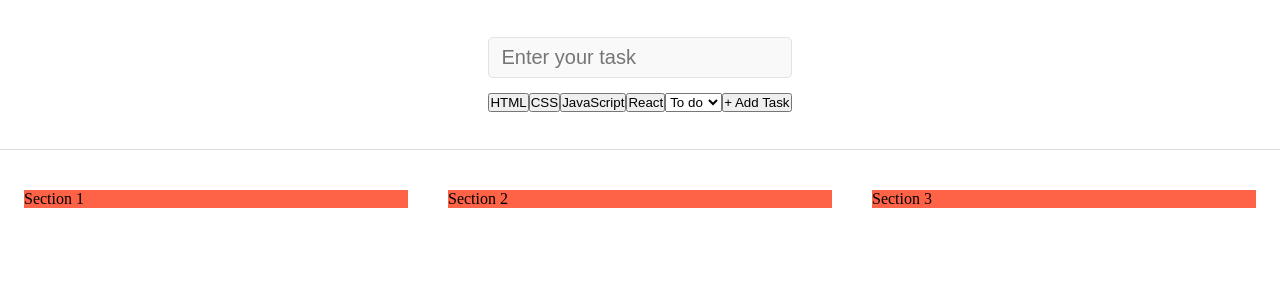
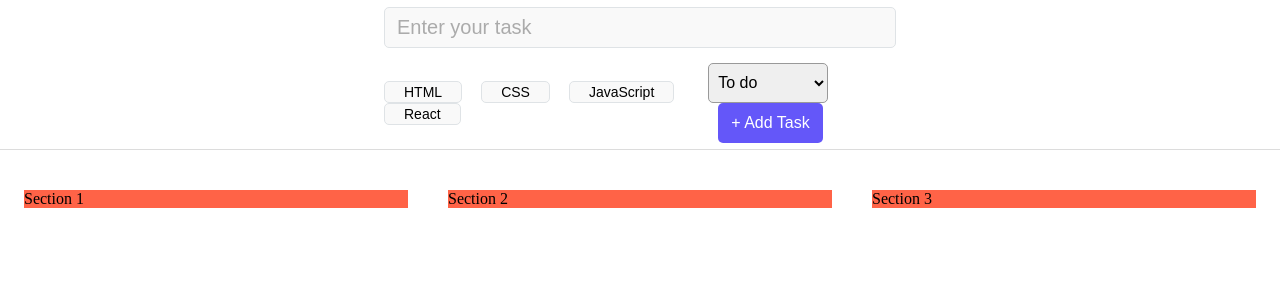
Before and after one commit to fridahenriksen1/tasktrek, a React (Vite) app: page / in a window 1280 px wide. Shown: the top 300 px of the page. Built offline with nearby package versions, Linux system fonts and the light colour scheme.

Commit message:
Style to the header

```diff
--- a/src/components/TaskForm.css
+++ b/src/components/TaskForm.css
@@ -3,6 +3,10 @@
   align-items: center;
   justify-content: center;
   border-bottom: 1px solid #dcdcdc;
+}
+
+.app_header > form {
+  width: 40%;
 }
 
 .task_input {
@@ -16,3 +20,47 @@
   margin-bottom: 0.938rem;
   width: 100%;
 }
+
+.task_input::placeholder {
+  color: #ababab;
+}
+
+.task_form_bottom_line {
+  display: flex;
+  align-items: center;
+  justify-content: space-between;
+}
+
+.tag {
+  font-size: 0.875rem;
+  font-weight: 500;
+  background-color: #f9f9f9;
+  border: 1px solid #dfe3e6;
+  border-radius: 0.313rem;
+  padding: 0.125rem 1.188rem;
+  margin-right: 1.188rem;
+  cursor: pointer;
+}
+/* Dropdown status */
+.task_status {
+  font-size: 1rem;
+  font-weight: 500;
+  border: 1px solid #999;
+  border-radius: 0.313rem;
+  width: 7.5rem;
+  height: 2.5rem;
+  padding: 0 0.313rem;
+}
+
+.task_submit {
+  font-size: 1rem;
+  font-weight: 500;
+  background-color: #6457f9;
+  color: #fff;
+  border-radius: 0.313rem;
+  height: 2.5rem;
+  padding: 0.188rem 0.813rem;
+  margin-left: 0.625rem;
+  border: none;
+  cursor: pointer;
+}
--- a/src/components/TaskForm.jsx
+++ b/src/components/TaskForm.jsx
@@ -13,11 +13,14 @@ const TaskForm = () => {
         />
 
         <div className="task_form_bottom_line">
+          <div>
             <button className="tag">HTML</button>
             <button className="tag">CSS</button>
             <button className="tag">JavaScript</button>
             <button className="tag">React</button>
+          </div>
 
+          <div>
             <select className="task_status">
               <option value="todo">To do</option>
               <option value="doing">Doing</option>
@@ -27,6 +30,7 @@ const TaskForm = () => {
               + Add Task
             </button>
           </div>
+        </div>
       </form>
     </header>
   );
```
Lines whose indentation alone changed are shown as unchanged.
